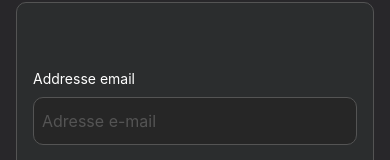
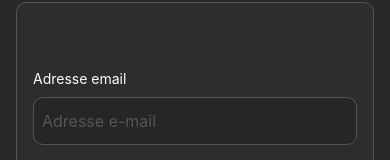
Before and after one commit to simpleRides/frontend-simpleRides, a React Native app: screen /SignIn in a window 390 px wide. Shown: the part 379-539 px from the top of the page. Built offline with nearby package versions, Linux system fonts and the light colour scheme.

Commit message:
fix typo

```diff
--- a/screens/SignInScreen.js
+++ b/screens/SignInScreen.js
@@ -36,7 +36,7 @@ const SignInScreen = ({ navigation }) => {
         </Text>
         <View style={styles.formContainer}>
           <View style={styles.formControl}>
-            <Text style={styles.label}>Addresse email</Text>
+            <Text style={styles.label}>Adresse email</Text>
             <TextInput
               placeholder="Adresse e-mail"
               onChangeText={(value) => setEmail(value)}
```
